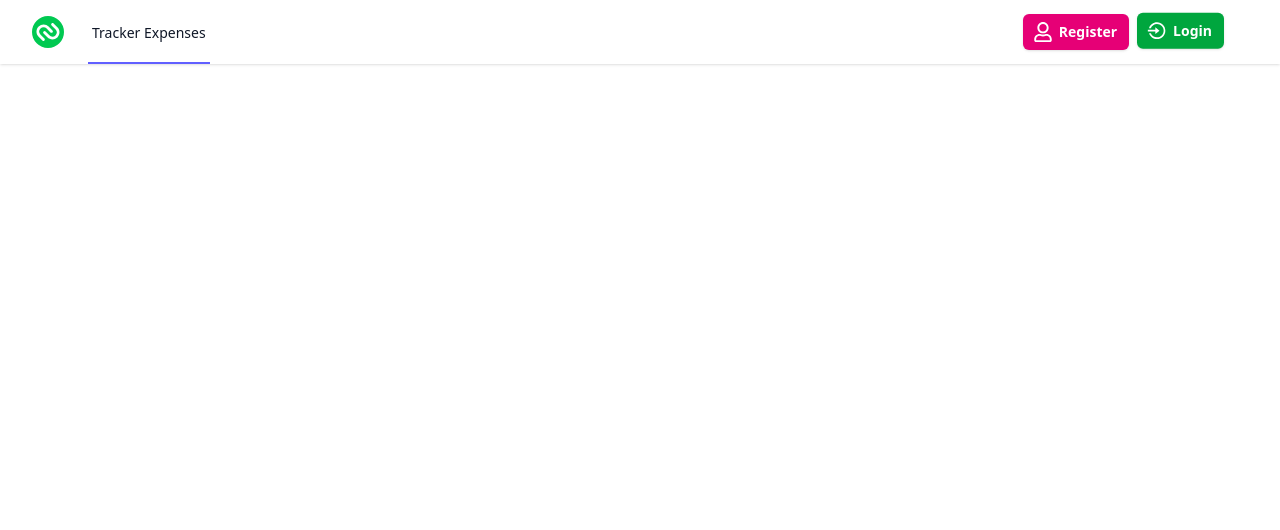
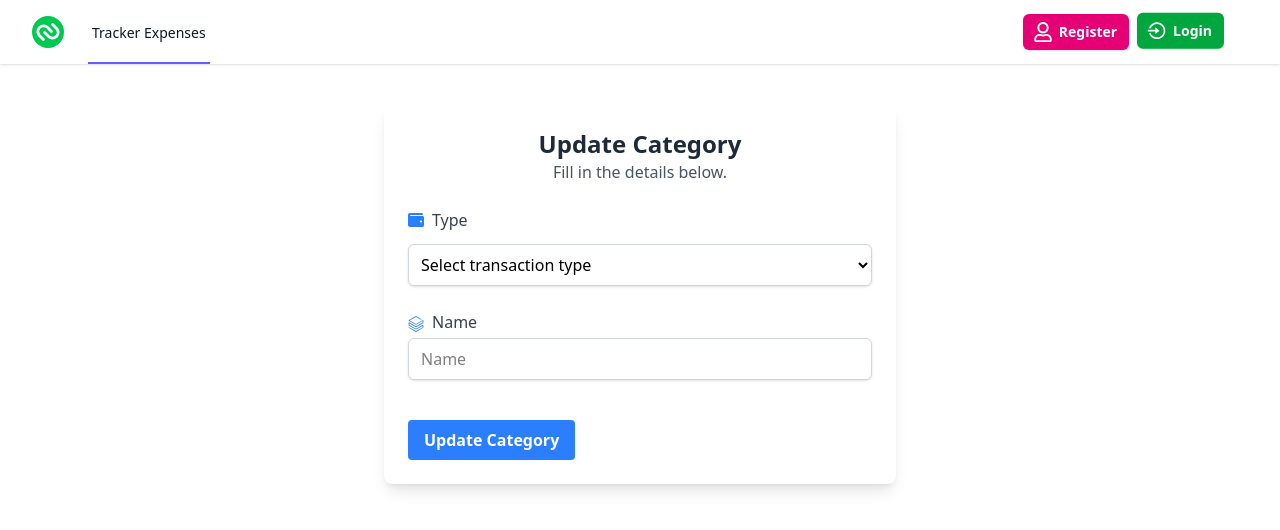
Before and after one commit to ramond-julio/tracker-ui, a React (Vite) app: page /update-category/1 in a window 1280 px wide. Shown: the top 530 px of the page. Built offline with nearby package versions, Linux system fonts and the light colour scheme.

Commit message:
finish delete and update category

```diff
--- a/src/App.jsx
+++ b/src/App.jsx
@@ -4,10 +4,12 @@ import PublicNavbar from "./components/Navbar/PublicNavbar"
 import LoginForm from "./components/Users/Login"
 import AddCategory from "./components/Category/AddCategory"
 import CategoriesList from "./components/Category/CategoriesList"
+import UpdateCategory from "./components/Category/UpdateCategory"
 import RegistrationForm from "./components/Users/Register"
 import PrivateNavbar from "./components/Navbar/PrivateNavbar"
 import { getUserFromStorage } from "./utils/getUserStorage"
 import { useSelector } from "react-redux"
+
 
 function App() {
   //get user
@@ -23,6 +25,7 @@ function App() {
           <Route path="/register" element={<RegistrationForm />} />
           <Route path="/add-category" element={<AddCategory />} />
           <Route path="/categories" element={<CategoriesList />} />
+          <Route path="/update-category/:id" element={<UpdateCategory />} />
         </Routes>
       </BrowserRouter>
     </>
--- a/src/components/Category/AddCategory.jsx
+++ b/src/components/Category/AddCategory.jsx
@@ -24,7 +24,7 @@ const validationSchema = Yup.object({
 
 const AddCategory = () => {
   //Navigate
-    const navigate = useNavigate();
+  const navigate = useNavigate();
   //Dispatch
   const dispatch = useDispatch();
   //mutation
@@ -40,7 +40,9 @@ const AddCategory = () => {
     validationSchema,
     onSubmit: (values) => {
       mutateAsync(values)
-      .then((data)=>console.log(data))
+      .then((data)=>{
+        navigate('/categories');
+      })
       .catch((e)=>console.log(e))
     },
   });
--- a/src/components/Category/CategoriesList.jsx
+++ b/src/components/Category/CategoriesList.jsx
@@ -1,15 +1,39 @@
 import React from "react";
 import { FaTrash, FaEdit } from "react-icons/fa";
 import { useMutation, useQuery } from "@tanstack/react-query";
-import { Link } from "react-router-dom";
-import { listsCategoryAPI } from "../../services/categories/categoriesServices";
+import { Link, useNavigate } from "react-router-dom";
+import { deleteCategoryAPI, listsCategoryAPI } from "../../services/categories/categoriesServices";
 import AlertMessage from "../Alert/AlertMessage";
+import { useDispatch } from "react-redux";
 
 const CategoriesList = () => {
-  const {data, isError, isFetched, isLoading,error} = useQuery({
+  //Fetch Data
+  const {data, isError, isFetched, isLoading,error, refetch} = useQuery({
     queryFn: listsCategoryAPI,
     queryKey: ['list-categories']
   });
+
+  //Delete
+
+  //Navigate
+  const navigate = useNavigate();
+  //Dispatch
+  const dispatch = useDispatch();
+  //mutation
+  const { mutateAsync,isPending,error:categoryError,isSuccess } = useMutation({
+    mutationFn: deleteCategoryAPI,
+    mutationKey: ['delete-category']
+  });
+
+  //Delete Handler
+  const handleDelete = (id) => {
+    mutateAsync(id)
+    .then((data)=>{
+      //Refetch
+      refetch();
+    })
+    .catch(e=>console.log(e));
+  }
 
   return (
     <div className="max-w-md mx-auto my-10 bg-white p-6 rounded-lg shadow-lg">
@@ -43,7 +67,7 @@ const CategoriesList = () => {
                 </button>
               </Link>
               <button
-                // onClick={() => handleDelete(category?._id)}
+                onClick={() => handleDelete(category?._id)}
                 className="text-red-500 hover:text-red-700"
               >
                 <FaTrash />
--- a/src/components/Category/UpdateCategory.jsx
+++ b/src/components/Category/UpdateCategory.jsx
@@ -10,6 +10,9 @@ import {
 import { SiDatabricks } from "react-icons/si";
 import { useQuery, useMutation } from "@tanstack/react-query";
 import { useNavigate, useParams } from "react-router-dom";
+import { updateCategoryAPI } from "../../services/categories/categoriesServices";
+import AlertMessage from "../Alert/AlertMessage";
+import { useDispatch } from "react-redux";
 
 const validationSchema = Yup.object({
   name: Yup.string()
@@ -21,12 +24,34 @@ const validationSchema = Yup.object({
 });
 
 const UpdateCategory = () => {
+  //Params
+  const {id} = useParams();
+  //Navigate
+    const navigate = useNavigate();
+  //Dispatch
+  const dispatch = useDispatch();
+  //mutation
+  const { mutateAsync,isPending,isError,error,isSuccess } = useMutation({
+    mutationFn: updateCategoryAPI,
+    mutationKey: ['update-category']
+  });
+
   const formik = useFormik({
     initialValues: {
       type: "",
       name: "",
     },
-    onSubmit: (values) => {},
+    onSubmit: (values) => {
+      const data ={
+        ...values, id
+      }
+      mutateAsync(data)
+      .then((data)=>{
+        //redirect
+        navigate('/categories')
+      })
+      .catch((e) => console.log(e));
+    },
   });
 
   return (
@@ -41,7 +66,7 @@ const UpdateCategory = () => {
         <p className="text-gray-600">Fill in the details below.</p>
       </div>
       {/* Display alert message */}
-      {/* {isError && (
+      {isError && (
         <AlertMessage
           type="error"
           message={
@@ -53,9 +78,9 @@ const UpdateCategory = () => {
       {isSuccess && (
         <AlertMessage
           type="success"
-          message="Category updated successfully, redirecting..."
+          message="Category updated successfully"
         />
-      )} */}
+      )}
       {/* Category Type */}
       <div className="space-y-2">
         <label
--- a/src/services/categories/categoriesServices.js
+++ b/src/services/categories/categoriesServices.js
@@ -18,6 +18,33 @@ export const addCategoryAPI = async({ name, type })=>{
     return response.data;
 }
 
+//Update
+export const updateCategoryAPI = async({ name, type,id })=>{
+    const response = await axios.put(`${BASE_URL}/categories/update/${id}`,
+        {name,type},
+        {
+            headers: {
+                Authorization: `Bearer ${token}`
+            }
+        }
+    );
+    //return promise
+    return response.data;
+}
+
+//Delete
+export const deleteCategoryAPI = async(id)=>{
+    const response = await axios.delete(`${BASE_URL}/categories/delete/${id}`,
+        {
+            headers: {
+                Authorization: `Bearer ${token}`
+            }
+        }
+    );
+    //return promise
+    return response.data;
+}
+
 //List
 export const listsCategoryAPI = async()=>{
     const response = await axios.get(`${BASE_URL}/categories/lists`, {
```
